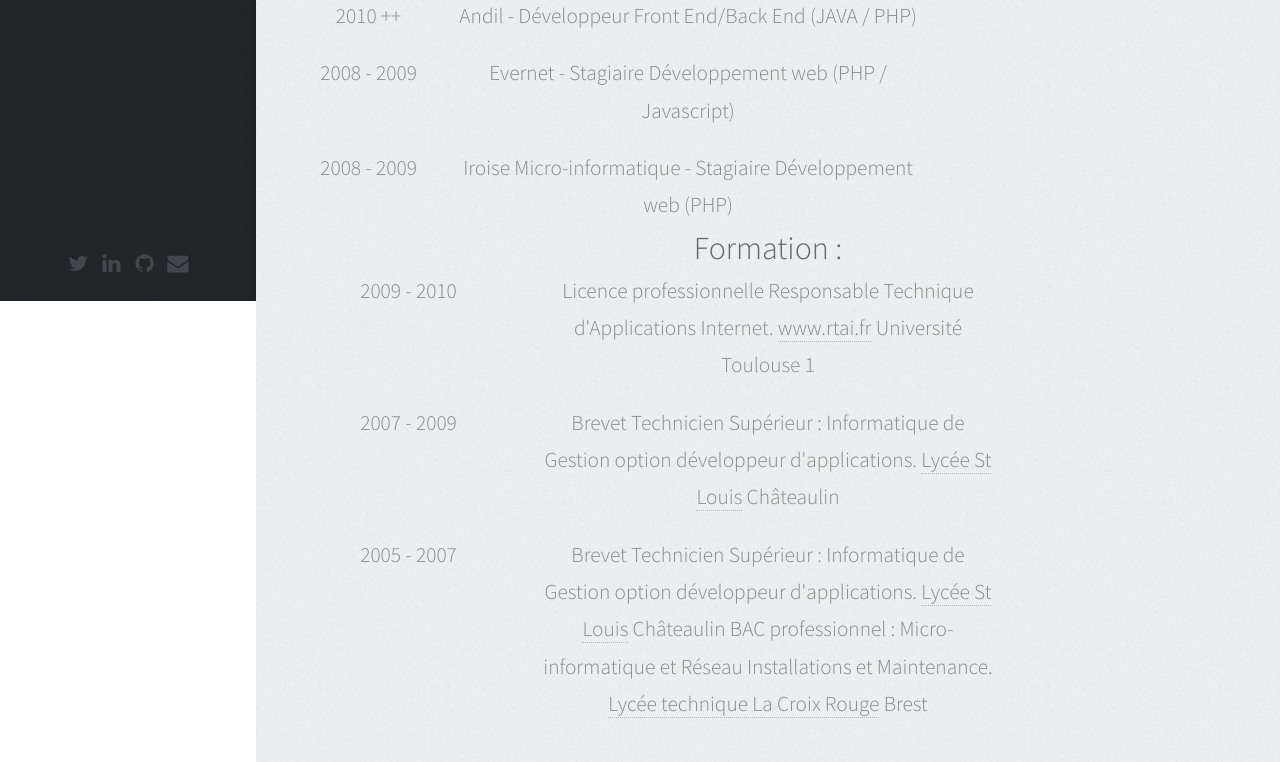
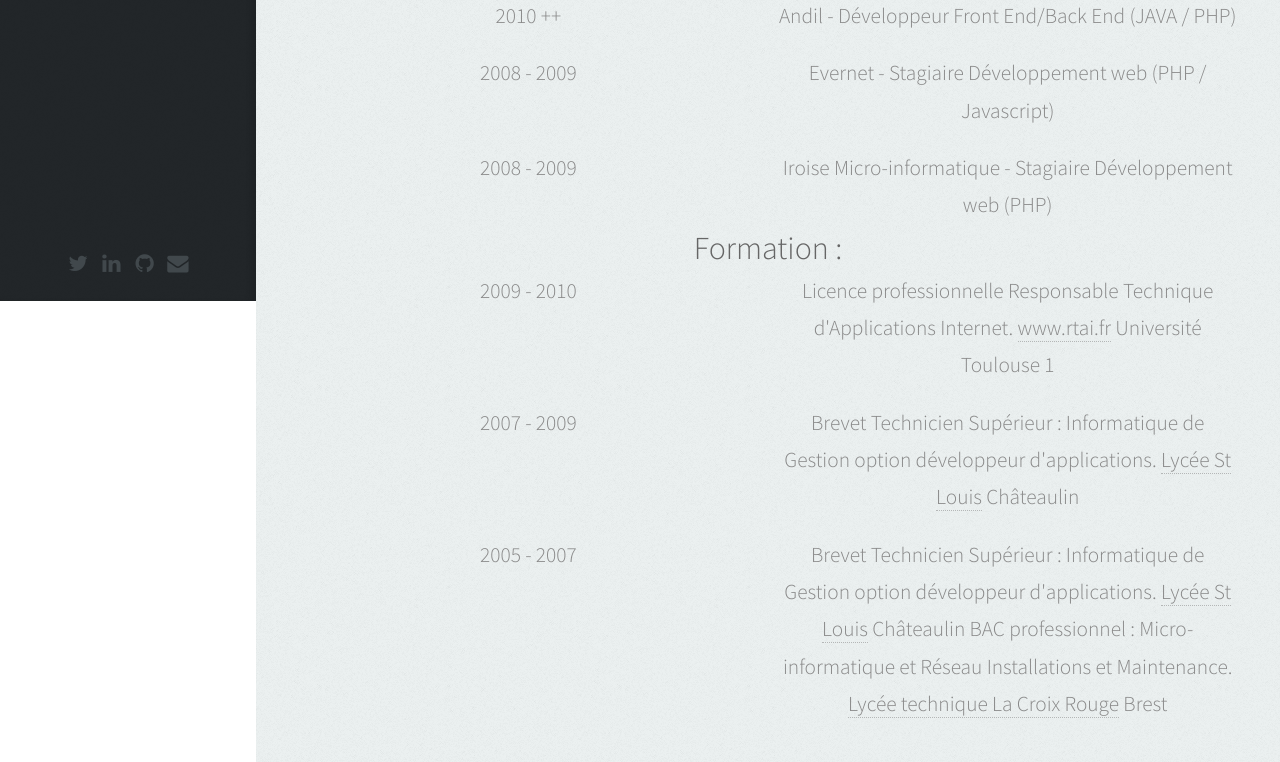
Before and after one commit to rectus29/RectusCorp, a plain HTML site: page index.html in a window 1280 px wide. Shown: the part 499-1261 px from the top of the page. Drawn offline with Linux system fonts and the light colour scheme.

Commit message:
gitignore

```diff
--- a/index.html
+++ b/index.html
@@ -6,7 +6,7 @@
 -->
 <html>
 <head>
-    <title>Alexandre Bernard</title>
+    <title>Alexandre Bernard - Developpeur FullStack</title>
     <meta http-equiv="content-type" content="text/html; charset=utf-8"/>
     <meta name="description" content=""/>
     <meta name="keywords" content=""/>
@@ -144,15 +144,15 @@
             <h3> Expériences Professionnelles et personnelles :</h3>
 
             <div class="row">
-                <div class="2u">2010 ++ </div>
+                <div class="6u">2010 ++ </div>
                 <div class="6u">Andil - Développeur Front End/Back End (JAVA / PHP) </div>
             </div>
             <div class="row">
-                <div class="2u">2008 - 2009</div>
+                <div class="6u">2008 - 2009</div>
                 <div class="6u">Evernet - Stagiaire Développement web (PHP / Javascript)</div>
             </div>
             <div class="row">
-                <div class="2u">2008 - 2009</div>
+                <div class="6u">2008 - 2009</div>
                 <div class="6u">Iroise Micro-informatique - Stagiaire Développement web (PHP)</div>
             </div>
 
@@ -163,7 +163,7 @@
             <h3> Formation :</h3>
 
             <div class="row">
-                <div class="3u">2009 - 2010</div>
+                <div class="6u">2009 - 2010</div>
                 <div class="6u">
                     Licence professionnelle Responsable Technique d'Applications Internet.
                     <a target="_blank" href="http://www.rtai.fr">www.rtai.fr</a> Université Toulouse 1
@@ -171,7 +171,7 @@
             </div>
 
             <div class="row">
-                <div class="3u">2007 - 2009</div>
+                <div class="6u">2007 - 2009</div>
                 <div class="6u">
                     Brevet Technicien Supérieur : Informatique de Gestion option développeur
                     d'applications. <a target="_blank" href="http://www.saint-louis29.fr/BTS.php">Lycée St Louis</a>
@@ -180,7 +180,7 @@
             </div>
 
             <div class="row">
-                <div class="3u">2005 - 2007</div>
+                <div class="6u">2005 - 2007</div>
                 <div class="6u">
                     Brevet Technicien Supérieur : Informatique de Gestion option développeur
                     d'applications. <a target="_blank" href="http://www.saint-louis29.fr/BTS.php">Lycée St Louis</a>
```
